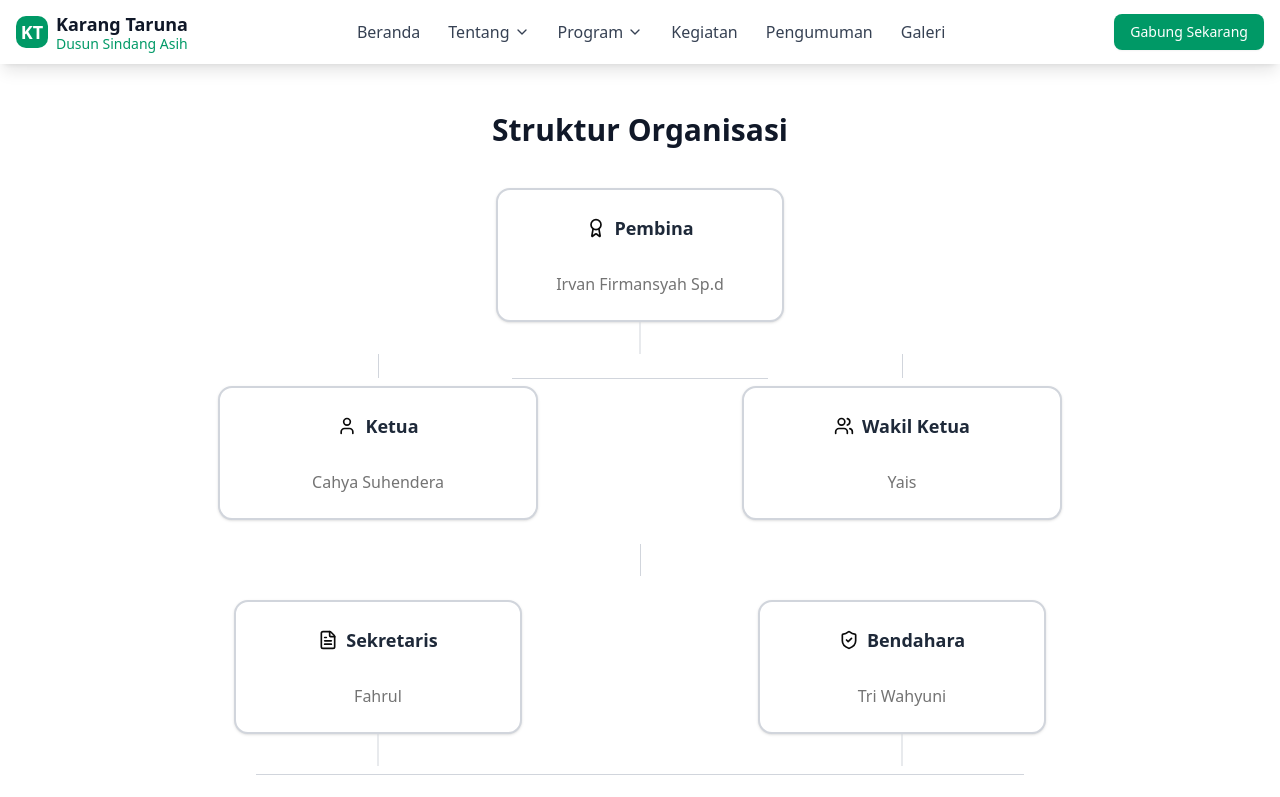
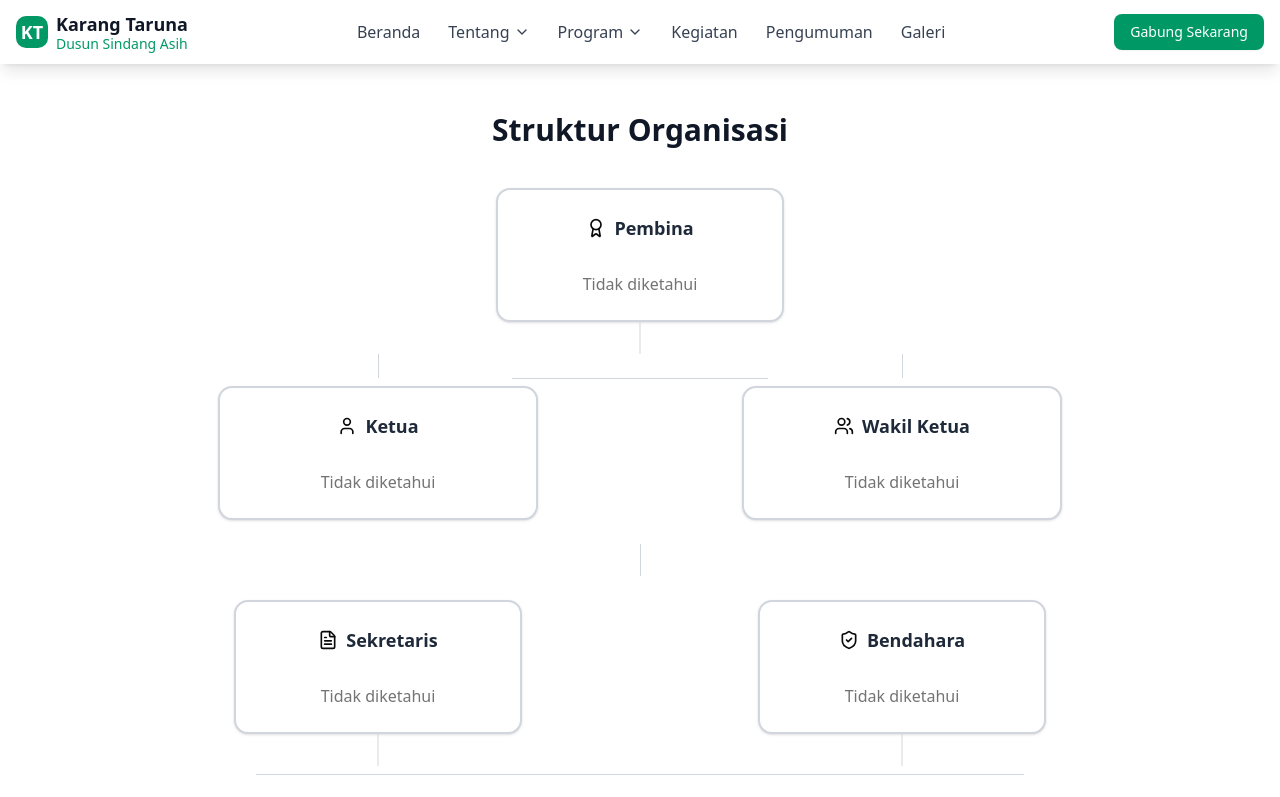
Before and after one commit to fauzyDev/Karta-Sindangasih, a Next.js app: page /tentang/struktur in a window 1280 px wide. Shown: the top 797 px of the page. Built offline with nearby package versions, Linux system fonts and the light colour scheme.

Commit message:
refactor: zod

```diff
--- a/package.json
+++ b/package.json
@@ -58,7 +58,7 @@
     "tailwind-merge": "^3.4.0",
     "tailwindcss-animate": "^1.0.7",
     "vaul": "^1.1.2",
-    "zod": "^4.2.1"
+    "zod": "^4.3.2"
   },
   "devDependencies": {
     "@eslint/eslintrc": "^3.3.3",
--- a/src/app/(public)/kegiatan/page.tsx
+++ b/src/app/(public)/kegiatan/page.tsx
@@ -14,28 +14,6 @@ const kegiatan = [
     content: `
       Kegiatan kerja bakti bersama warga Dusun Sindang Asih untuk menjaga
       kebersihan dan kenyamanan lingkungan.
-    `,
-  },
-  {
-    id: "turnamen-bola-02",
-    title: "Turnamen Sepak Bola Dusun",
-    date: "2024-12-05",
-    thumbnail: "https://images.openai.com/static-rsc-1/uUQG6w_ewLf3w-9L5plQATy7v0Vb2MZNlXQl1CEt2k_i_GZSgbfmjC78GcUoCvoefWAnX05eMoWRCADqmPCG913uDUjV4qphiJzC4idMFhtGqY4BLIeCP-cLDsRwpyBsN3oUXIv687NGKRU1sbUtHg",
-    excerpt: "Turnamen sepak bola antar RT untuk mempererat silaturahmi.",
-    content: `
-      Turnamen ini diikuti oleh pemuda dari berbagai RT. Kegiatan berjalan
-      meriah dan penuh sportivitas.
-    `,
-  },
-  {
-    id: "turnamen-voly-02",
-    title: "Turnamen voly ball Dusun",
-    date: "2024-12-05",
-    thumbnail: "https://images.openai.com/static-rsc-1/uUQG6w_ewLf3w-9L5plQATy7v0Vb2MZNlXQl1CEt2k_i_GZSgbfmjC78GcUoCvoefWAnX05eMoWRCADqmPCG913uDUjV4qphiJzC4idMFhtGqY4BLIeCP-cLDsRwpyBsN3oUXIv687NGKRU1sbUtHg",
-    excerpt: "Turnamen sepak bola antar RT untuk mempererat silaturahmi.",
-    content: `
-      Turnamen ini diikuti oleh pemuda dari berbagai RT. Kegiatan berjalan
-      meriah dan penuh sportivitas.
     `,
   },
 ]
--- a/src/app/(public)/tentang/struktur/page.tsx
+++ b/src/app/(public)/tentang/struktur/page.tsx
@@ -16,14 +16,14 @@ import {
 type Person = { title: string; name: string; icon?: any };
 
 export default function OrganizationStructure() {
-  const top: Person = { title: "Pembina", name: "Irvan Firmansyah Sp.d", icon: Award };
+  const top: Person = { title: "Pembina", name: "Tidak diketahui", icon: Award };
   const executives: Person[] = [
-    { title: "Ketua", name: "Cahya Suhendera", icon: User },
-    { title: "Wakil Ketua", name: "Yais", icon: Users },
+    { title: "Ketua", name: "Tidak diketahui", icon: User },
+    { title: "Wakil Ketua", name: "Tidak diketahui", icon: Users },
   ];
   const officers: Person[] = [
-    { title: "Sekretaris", name: "Fahrul", icon: FileText },
-    { title: "Bendahara", name: "Tri Wahyuni", icon: ShieldCheck },
+    { title: "Sekretaris", name: "Tidak diketahui", icon: FileText },
+    { title: "Bendahara", name: "Tidak diketahui", icon: ShieldCheck },
   ];
   const seksi = [
     { title: "Seksi Kegiatan", icon: Activity },
--- a/src/app/api/health/route.ts
+++ b/src/app/api/health/route.ts
@@ -1,5 +1,5 @@
 import { NextResponse } from "next/server";
-import { now, formattedTime, formatUptime } from "@/utils/time";
+import { now, formattedTime, formatUptime } from "@/lib/utils/time";
 
 export async function GET() {
     return NextResponse.json({
--- a/src/lib/env.ts
+++ b/src/lib/env.ts
@@ -1,4 +1,13 @@
+import { z } from "zod";
+
+const envSchema = z.object({
+    NEXT_PUBLIC_SUPABASE_URL: z.url(),
+    NEXT_PUBLIC_SUPABASE_PUBLISHABLE_KEY: z.string().min(1)
+})
+
+const _env = envSchema.parse(process.env)
+
 export const env = {
-    supabaseUrl: process.env.NEXT_PUBLIC_SUPABASE_URL!,
-    supabaseAnonKey: process.env.NEXT_PUBLIC_SUPABASE_PUBLISHABLE_KEY!,
+    supabaseUrl: _env.NEXT_PUBLIC_SUPABASE_URL,
+    supabaseAnonKey: _env.NEXT_PUBLIC_SUPABASE_PUBLISHABLE_KEY,
 }
```
Also changed, not shown: src/lib/utils/time.ts (renamed from src/utils/time.ts), 1 other file (tests, documents, lock files or other folders).
